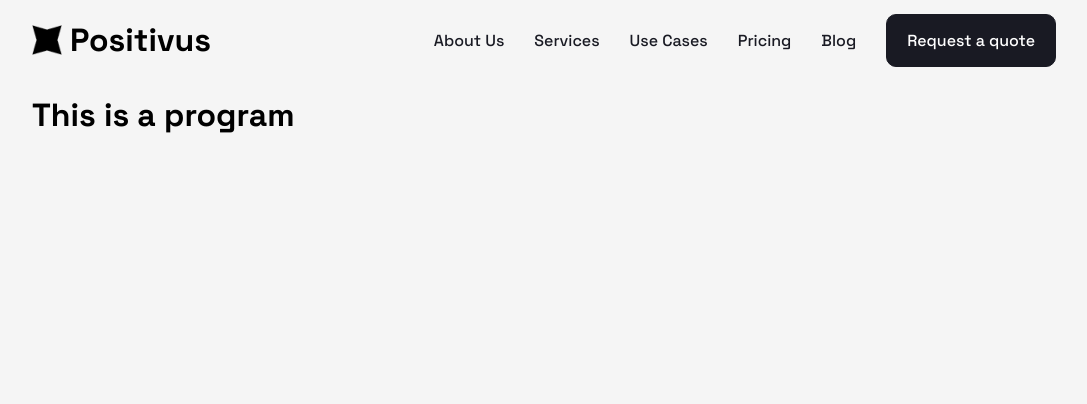
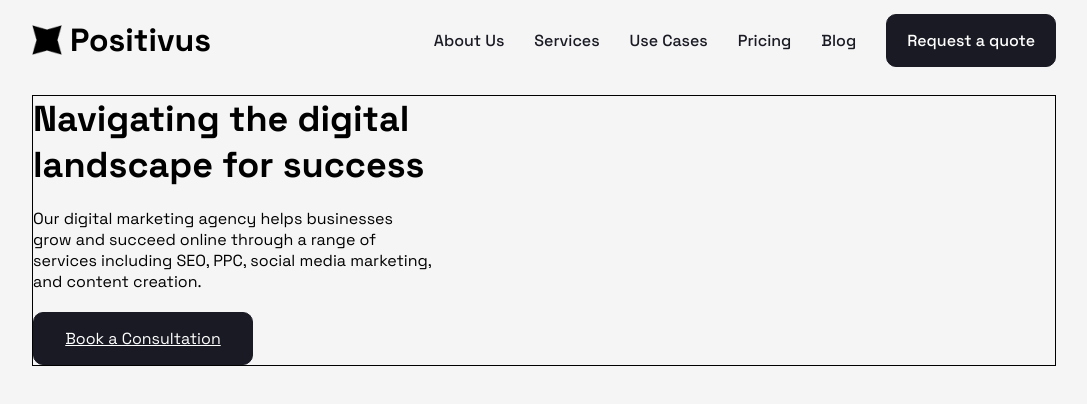
Before and after one commit to Blessen25/Positivus_website, a React (Vite) app in the folder frontend/: page / in a window 1280 px wide. Shown: the top 404 px of the page, without its empty margins (96-1183 px from the left). Built offline with nearby package versions, Linux system fonts and the light colour scheme.

Commit message:
Started with Home first section

```diff
--- a/frontend/src/components/Home/home.css
+++ b/frontend/src/components/Home/home.css
@@ -4,6 +4,35 @@
   padding: 15px 0px;
 }
 
+.home_firstsection {
+
+    display: flex;
+    flex-direction: row;
+    justify-content: space-between;
+    gap: 20px;
+    border: 1px solid black;
+}
+
+.home_first_Contentsec {
+
+    width: 40%;
+    display: flex;
+    flex-direction: column;
+    gap: 20px;
+}
+
+.home_first_Imagesec {
+
+    width: 60%;
+}
+
+.bookaconsclass {
+
+    width: 220px;
+    display: flex;
+    align-items: center;
+    justify-content: center;
+}
 
 @media screen and (max-width: 991px) {
 
--- a/frontend/src/components/Home/home.tsx
+++ b/frontend/src/components/Home/home.tsx
@@ -25,7 +25,7 @@ const Home_Comp = () => {
 
             <Header scrolled={scrolled}/>
             <div className="containerdiv container-width">
-                <h1>This is a program</h1>
+                <Home_firstSection/>
             </div>
         </>
     )
@@ -83,3 +83,24 @@ const Header:React.FC<HeaderProps> = (Props) => {
         </>
     )
 }
+
+const Home_firstSection:React.FC = () => {
+
+    return(
+
+        <>
+            <div className="home_firstsection">
+
+                <div className="home_first_Contentsec">
+
+                    <h1 className="h1" >Navigating the digital landscape for success</h1>
+                    <p className="text-md">Our digital marketing agency helps businesses grow and succeed online through a range of services including SEO, PPC, social media marketing, and content creation.</p>
+                    <Button_Comp_Clr text="Book a Consultation" className="bookaconsclass"/>
+                </div>
+                <div className="home_first_Imagesec">
+
+                </div>
+            </div>
+        </>
+    )
+}
```
